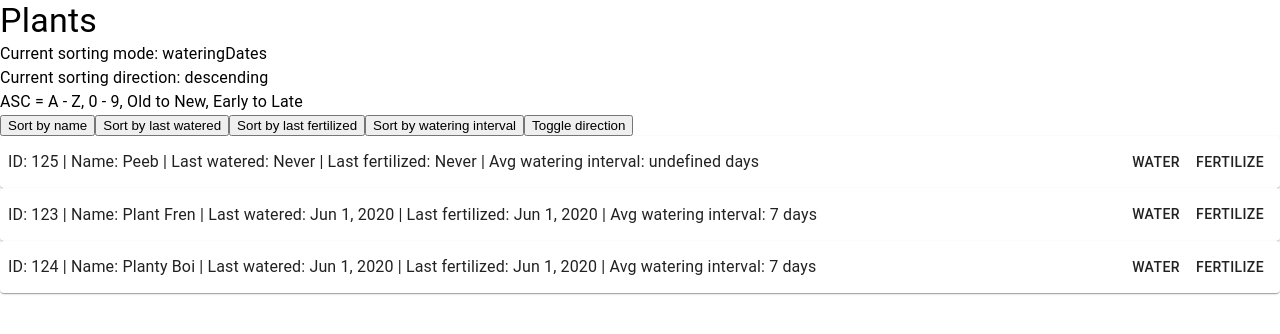
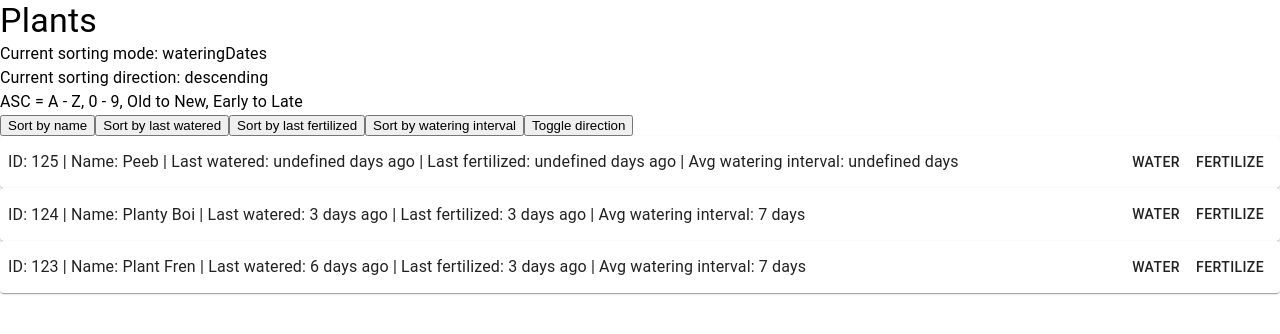
Before and after one commit to EmilyDeLisle/plant_pal, a React (Create React App) app: page /plants in a window 1280 px wide. Shown: the top 334 px of the page. Built offline with nearby package versions, Linux system fonts and the light colour scheme.

Commit message:
Created separate list for plants that need to be watered

```diff
--- a/src/injectables/PlantStore.ts
+++ b/src/injectables/PlantStore.ts
@@ -11,6 +11,15 @@ class PlantStore {
   get plantList() {
     const list = Object.values(this.plants)
     return list.sort(getComparator(this.sortingDirection, this.sortingMode))
+  }
+
+  get plantsToWaterList() {
+    return this.plantList.filter(plant => {
+      const avgWateringInterval = plant.getAvgWateringInterval()
+      if (!!plant.daysSinceLastWatered && !!avgWateringInterval) {
+        return plant.daysSinceLastWatered >= avgWateringInterval
+      }
+    })
   }
 
   setPlants = (plants: PlantMap): void => {
--- a/src/models/Plant.ts
+++ b/src/models/Plant.ts
@@ -1,22 +1,12 @@
 import moment from 'moment'
-import { Map } from './Map'
-import { PlantEventType } from './PlantEventType'
-
-// export interface Plant extends Map {
-//   id: string
-//   name?: string
-//   wateringDates?: string[]
-//   fertilizingDates?: string[]
-// }
 
 export class Plant {
-
   id: string
   name: string
   wateringDates?: string[]
   fertilizingDates?: string[]
 
-  constructor(id : string, name: string, wateringDates?: string[], fertilizingDates?: string[]) {
+  constructor(id: string, name: string, wateringDates?: string[], fertilizingDates?: string[]) {
     this.id = id
     this.name = name
     this.wateringDates = wateringDates
@@ -28,7 +18,17 @@ export class Plant {
   }
 
   get lastFertilizedDate(): string | undefined {
-    return !!this.fertilizingDates && this.fertilizingDates.length > 0 ? this.fertilizingDates[0] : undefined
+    return !!this.fertilizingDates && this.fertilizingDates.length > 0
+      ? this.fertilizingDates[0]
+      : undefined
+  }
+
+  get daysSinceLastWatered(): number | undefined {
+    return !!this.lastWateredDate ? moment().diff(this.lastWateredDate, 'days') : undefined
+  }
+
+  get daysSinceLastFertilized(): number | undefined {
+    return !!this.lastFertilizedDate ? moment().diff(this.lastFertilizedDate, 'days') : undefined
   }
 
   setName = (name: string): void => {
@@ -53,15 +53,12 @@ export class Plant {
     let total = 0
 
     this.wateringDates.forEach((date, index) => {
-      if (index > 0) {
-        if (moment().diff(date, 'days') < periodLength) {
-          total += moment(this.wateringDates![index - 1]).diff(moment(date), 'days')
-          numIntervals++
-        }
+      if (index > 0 && moment().diff(date, 'days') < periodLength) {
+        total += moment(this.wateringDates![index - 1]).diff(moment(date), 'days')
+        numIntervals++
       }
     })
 
     return Math.round(total / numIntervals)
   }
-
 }
--- a/src/plants/Plants.tsx
+++ b/src/plants/Plants.tsx
@@ -8,7 +8,7 @@ const test_plants = {
   '123': new Plant(
     '123',
     'Plant Fren',
-    ['2020-06-01T21:36:41Z', '2020-05-25T21:36:41Z', '2020-01-25T21:36:41Z'],
+    ['2020-05-29T21:36:41Z', '2020-05-22T21:36:41Z', '2020-01-25T21:36:41Z'],
     ['2020-06-01T21:36:41Z']
   ),
   '124': new Plant(
--- a/src/plants/plant-list/PlantList.tsx
+++ b/src/plants/plant-list/PlantList.tsx
@@ -14,6 +14,7 @@ export const PlantList = inject('plantStore')(
     (): ReactElement => {
       const {
         plantList,
+        plantsToWaterList,
         modifyPlant,
         setPlants,
         plants,
@@ -51,9 +52,16 @@ export const PlantList = inject('plantStore')(
             Sort by watering interval
           </button>
           <button onClick={() => handleToggleSortingDirection()}>Toggle direction</button>
-          {plantList.map((plant: Plant) => (
-            <ListRow key={plant.id} plant={plant} handleModifyPlant={modifyPlant} />
-          ))}
+          <div>
+            {plantsToWaterList.map((plant: Plant) => (
+              <ListRow key={plant.id} plant={plant} handleModifyPlant={modifyPlant} />
+            ))}
+          </div>
+          <div>
+            {plantList.map((plant: Plant) => (
+              <ListRow key={plant.id} plant={plant} handleModifyPlant={modifyPlant} />
+            ))}
+          </div>
         </div>
       )
     }
--- a/src/plants/plant-list/components/ListRow.tsx
+++ b/src/plants/plant-list/components/ListRow.tsx
@@ -11,7 +11,7 @@ interface ListRowProps {
 }
 
 export const ListRow = ({ plant, handleModifyPlant }: ListRowProps): ReactElement => {
-  const { id, name, lastWateredDate, lastFertilizedDate, getAvgWateringInterval } = plant
+  const { id, name, daysSinceLastWatered, daysSinceLastFertilized, getAvgWateringInterval } = plant
 
   const formatDate = (dateString: string | undefined): string => {
     return !!dateString ? moment(dateString).format('MMM D, YYYY') : 'Never'
@@ -20,11 +20,7 @@ export const ListRow = ({ plant, handleModifyPlant }: ListRowProps): ReactElemen
   return (
     <Card>
       <div className="plant-list-row">
-        <Typography>{`ID: ${id} | Name: ${name} | Last watered: ${formatDate(
-          lastWateredDate
-        )} | Last fertilized: ${formatDate(
-          lastFertilizedDate
-        )} | Avg watering interval: ${getAvgWateringInterval()} days`}</Typography>
+        <Typography>{`ID: ${id} | Name: ${name} | Last watered: ${daysSinceLastWatered} days ago | Last fertilized: ${daysSinceLastFertilized} days ago | Avg watering interval: ${getAvgWateringInterval()} days`}</Typography>
         <div className="plant-list-row__buttons">
           <Button onClick={() => handleModifyPlant(id, PlantEventType.WATER)}>Water</Button>
           <Button onClick={() => handleModifyPlant(id, PlantEventType.FERTILIZE)}>Fertilize</Button>
```
